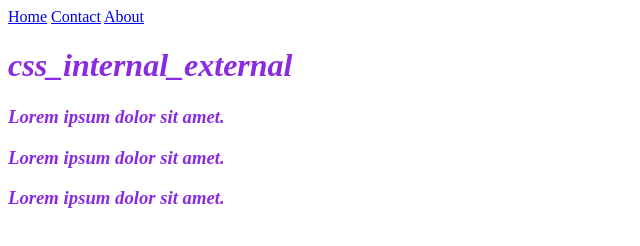
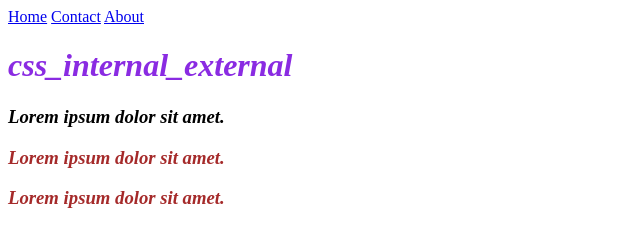
Before and after one commit to pqdoan/Bai22.2_css_internal_external, a plain HTML site: page index.html in a window 1280 px wide. Shown: the whole page, without its empty margins (0-640 px from the left). Drawn offline with Linux system fonts and the light colour scheme.

Commit message:
commit 2

```diff
--- a/index.html
+++ b/index.html
@@ -4,6 +4,12 @@
     <meta charset="UTF-8">
     <meta name="viewport" content="width=device-width, initial-scale=1.0">
     <link rel="stylesheet" href="style.css">
+    <style>
+        h3{
+            color:brown;
+            font-style:italic
+        }
+    </style>
     <title>css_internal_external</title>
 </head>
 <body>
@@ -11,7 +17,7 @@
     <a href="./contact.html">Contact</a>
     <a href="./about.html">About</a>
     <h1>css_internal_external</h1>
-    <h3>Lorem ipsum dolor sit amet.</h3>
+    <h3 style="color:black">Lorem ipsum dolor sit amet.</h3>
     <h3>Lorem ipsum dolor sit amet.</h3>
     <h3>Lorem ipsum dolor sit amet.</h3>
 </body>
```
